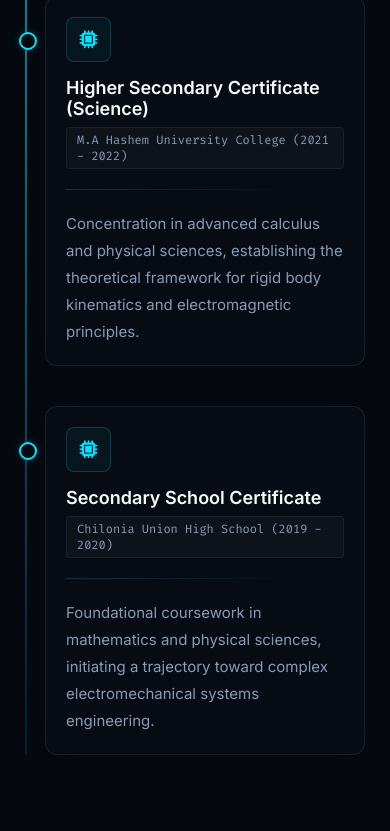
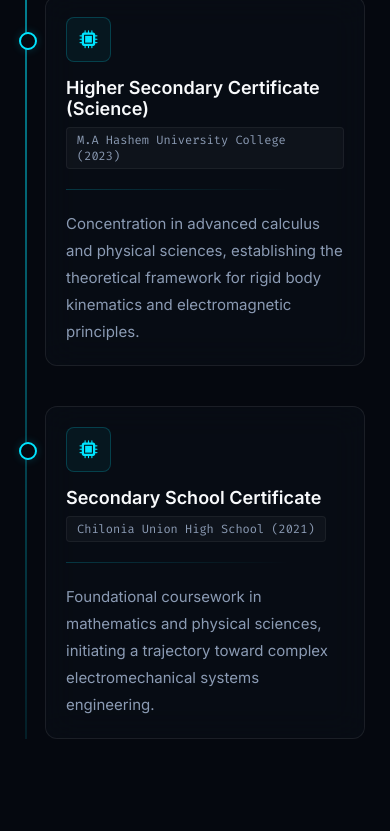
Before and after one commit to nurulislam21/portfolio, a React (Create React App) app: page / in a window 390 px wide. Shown: the part 8540-9371 px from the top of the page. Built offline with nearby package versions, Linux system fonts and the light colour scheme.

Commit message:
System Update

```diff
--- a/public/index.html
+++ b/public/index.html
@@ -2,49 +2,34 @@
 <html lang="en">
   <head>
     <meta charset="utf-8" />
-    <meta name="viewport" content="width=device-width, initial-scale=1, shrink-to-fit=no" />
-    <meta name="theme-color" content="#040608" />
+    <link rel="icon" href="%PUBLIC_URL%/favicon.ico" />
+    <meta name="viewport" content="width=device-width, initial-scale=1" />
 
-    <title>Nurul Islam Noman // Robotics Engineer & Embedded Developer</title>
-    <meta name="title" content="Nurul Islam Noman // Robotics Engineer & Embedded Developer" />
-    <meta name="description" content="Portfolio of Nurul Islam Noman. Engineering Head at Team RoboMore, specializing in UAV flight dynamics, high-speed PCB architecture, and STM32 firmware." />
-    <meta name="keywords" content="Nurul Islam Noman, Robotics Engineer, PCB Design, Altium, STM32, VTOL, UAV, EEE Student, Bangladesh Robotics" />
-    <meta name="author" content="Nurul Islam Noman" />
+    <meta name="theme-color" content="#05080f" />
+
+    <title>Nurul Islam Noman | Robotics & Systems Engineer</title>
+    <meta name="title" content="Nurul Islam Noman | Robotics & Systems Engineer" />
+    <meta name="description" content="Portfolio of Nurul Islam Noman, specializing in autonomous UAVs, VTOL dynamics, and STM32 embedded architecture. Engineering Head at Team RoboMore." />
 
     <meta property="og:type" content="website" />
-    <meta property="og:url" content="https://nurulislam21.github.io/" />
-    <meta property="og:title" content="Nurul Islam Noman // Robotics & Embedded Systems" />
-    <meta property="og:description" content="Architecting the next generation of autonomous aerial systems and precision hardware." />
-    <meta property="og:image" content="%PUBLIC_URL%/og-preview.png" />
+    <meta property="og:url" content="https://nurulislam21.github.io/portfolio/" />
+    <meta property="og:title" content="Nurul Islam Noman | Robotics & Systems Engineer" />
+    <meta property="og:description" content="Portfolio of Nurul Islam Noman, specializing in autonomous UAVs, VTOL dynamics, and STM32 embedded architecture. Engineering Head at Team RoboMore." />
+    <meta property="og:image" content="%PUBLIC_URL%/og-image.jpg" />
 
-    <link rel="icon" href="%PUBLIC_URL%/favicon.ico" />
+    <meta property="twitter:card" content="summary_large_image" />
+    <meta property="twitter:url" content="https://nurulislam21.github.io/portfolio/" />
+    <meta property="twitter:title" content="Nurul Islam Noman | Robotics & Systems Engineer" />
+    <meta property="twitter:description" content="Architecting next-generation autonomous systems and embedded R&D." />
+    <meta property="twitter:image" content="%PUBLIC_URL%/og-image.jpg" />
+
     <link rel="apple-touch-icon" href="%PUBLIC_URL%/logo192.png" />
     <link rel="manifest" href="%PUBLIC_URL%/manifest.json" />
 
-    <link rel="preconnect" href="https://fonts.googleapis.com" />
-    <link rel="preconnect" href="https://fonts.gstatic.com" crossorigin />
-    <link href="https://fonts.googleapis.com/css2?family=Inter:wght@300;400;600;800&family=Fira+Code:wght@400;600&display=swap" rel="stylesheet" />
-    <link rel="stylesheet"
-      href="https://cdnjs.cloudflare.com/ajax/libs/font-awesome/6.4.2/css/all.min.css"
-      integrity="sha512-z3gLpd7yknf1YoNbCzqRKc4qyor8gaKU1qmn+CShxbuBusANI9QpRohGBreCFkKxLhei6S9CQXFEbbKuqLg0DA=="
-      crossorigin="anonymous" referrerpolicy="no-referrer"
-    />
+    <link rel="stylesheet" href="https://cdnjs.cloudflare.com/ajax/libs/font-awesome/6.0.0/css/all.min.css" integrity="sha512-9usAa10IRO0HhonpyAIVpjrylPvoDwiPUiKdWk5t3PyolY1cOd4DSE0Ga+ri4AuTroPR5aQvXU9xC6qOPnzFeg==" crossorigin="anonymous" referrerpolicy="no-referrer" />
   </head>
-
   <body>
-    <noscript>
-      <div style="text-align: center; padding: 50px; background: #000; color: #00ff88; font-family: 'Fira Code', monospace;">
-        [FATAL_ERROR] JavaScript is disabled. Please enable it to initialize the Portfolio Engine.
-      </div>
-    </noscript>
-
+    <noscript>System initialization requires JavaScript.</noscript>
     <div id="root"></div>
-
-    <script>
-      window.addEventListener('load', () => {
-        console.log("%c[SYSTEM_READY] %cPortfolio Engine v0.0.2 initialized.", "color: #00ff88; font-weight: bold", "color: #e2e8f0");
-        console.log("%c[OPERATOR] %cNurul Islam Noman", "color: #00ff88; font-weight: bold", "color: #e2e8f0");
-      });
-    </script>
   </body>
 </html>
--- a/src/component/Blog/Card.js
+++ b/src/component/Blog/Card.js
@@ -26,8 +26,7 @@ const Card = (props) => {
         data-aos-delay={props.aosDelay}
       >
         <div className="img">
-          <img src={props.image} alt={props.title_one} />
-          {/* Moved overlay here so it sits on top of the image properly */}
+          <img src={props.image} alt={props.title_one} loading="lazy" />
           <div className="img-overlay gold-overlay">
             <span>VERIFY_RECORD //</span>
           </div>
--- a/src/component/Portfolio/Card.js
+++ b/src/component/Portfolio/Card.js
@@ -26,7 +26,7 @@ const Card = ({ image, category, totalLike, title, description, aosDelay }) => {
         data-aos-delay={aosDelay}
       >
         <div className="img">
-          <img src={image} alt={title} />
+          <img src={image} alt={title} loading="lazy" />
           <div className="img-overlay">
             <span>INSPECT_MODULE //</span>
           </div>
@@ -41,7 +41,7 @@ const Card = ({ image, category, totalLike, title, description, aosDelay }) => {
           <h2>{title}</h2>
           {/* Replaced button with a sleeker span for the arrow indicator */}
           <span className="arrow-btn" aria-label="View Specs">
-            <i className="fas fa-arrow-right" style={{color: "var(--accent-primary)"}}></i>
+            <i className="fas fa-arrow-right" style={{ color: "var(--accent-primary)" }}></i>
           </span>
         </div>
       </div>
--- a/src/component/Resume/Resume.css
+++ b/src/component/Resume/Resume.css
@@ -19,21 +19,6 @@
   margin-left: 0;
 }
 
-/* --- Premium Hardware Module Card --- */
-.resume-card {
-  position: relative;
-  padding: 30px;
-  margin-bottom: 40px;
-  /* Upgraded to Global Glass Variables */
-  background: var(--bg-card);
-  backdrop-filter: blur(16px);
-  -webkit-backdrop-filter: blur(16px);
-  border: 1px solid var(--border-color);
-  border-radius: 12px; /* Smoother premium corners */
-  transition: var(--transition);
-  z-index: 1;
-}
-
 .resume-timeline::before {
   content: "";
   position: absolute;
@@ -41,8 +26,21 @@
   left: 0;
   width: 2px;
   height: 100%;
-  /* Upgraded to Electric Cyan */
   background: linear-gradient(to bottom, rgba(0, 229, 255, 0.8), rgba(0, 229, 255, 0.1));
+}
+
+/* --- Premium Hardware Module Card --- */
+.resume-card {
+  position: relative;
+  padding: 30px;
+  margin-bottom: 40px;
+  background: var(--bg-card);
+  backdrop-filter: blur(16px);
+  -webkit-backdrop-filter: blur(16px);
+  border: 1px solid var(--border-color);
+  border-radius: 12px;
+  transition: var(--transition);
+  z-index: 1;
 }
 
 /* The Glowing Circuit Node (The Dot) */
@@ -54,7 +52,7 @@
   width: 14px;
   height: 14px;
   border-radius: 50%;
-  background: var(--bg-dark); /* Using global dark bg */
+  background: var(--bg-dark);
   border: 2px solid var(--accent-primary);
   z-index: 2;
   transition: var(--transition);
@@ -65,7 +63,7 @@
 .resume-card:hover {
   border-color: rgba(0, 229, 255, 0.4);
   background: rgba(13, 18, 28, 0.6);
-  transform: translateX(8px); /* Smooth slide out */
+  transform: translateX(8px);
   box-shadow: 0 15px 35px rgba(0, 0, 0, 0.6), inset 0 0 20px rgba(0, 229, 255, 0.05);
 }
 
@@ -90,7 +88,9 @@
   transition: var(--transition);
 }
 
-.resume-card:hover .title h2 { color: var(--accent-primary); }
+.resume-card:hover .title h2 {
+  color: var(--accent-primary);
+}
 
 .resume-card .title span {
   display: inline-block;
@@ -109,7 +109,7 @@
   color: var(--accent-primary);
   width: 45px;
   height: 45px;
-  border-radius: 8px; /* Slightly softer corners */
+  border-radius: 8px;
   display: flex;
   justify-content: center;
   align-items: center;
@@ -148,21 +148,10 @@
   transition: var(--transition);
 }
 
-.resume-card:hover p { color: #f8fafc; }
-
-/* --- Responsive Layout --- */
-@media (max-width: 992px) {
-  .Resume .content-section { flex-direction: column; gap: 0; }
-  .Resume .left { width: 100%; margin-bottom: 50px; }
+.resume-card:hover p {
+  color: #f8fafc;
 }
 
-@media (max-width: 768px) {
-  .resume-timeline { padding-left: 20px; }
-  .resume-card { padding: 20px; }
-  .resume-card::before { left: -27px; }
-  .resume-card .title_content { flex-direction: column-reverse; gap: 15px; }
-  .resume-card .title h2 { font-size: 18px; }
-}
 /* --- Pro Tag Styling for Resume Cards --- */
 .resume-tags {
   display: flex;
@@ -190,3 +179,17 @@
   color: #fff;
   transform: translateY(-2px);
 }
+
+/* --- Responsive Layout --- */
+@media (max-width: 992px) {
+  .Resume .content-section { flex-direction: column; gap: 0; }
+  .Resume .left { width: 100%; margin-bottom: 50px; }
+}
+
+@media (max-width: 768px) {
+  .resume-timeline { padding-left: 20px; }
+  .resume-card { padding: 20px; }
+  .resume-card::before { left: -27px; }
+  .resume-card .title_content { flex-direction: column-reverse; gap: 15px; }
+  .resume-card .title h2 { font-size: 18px; }
+}
--- a/src/component/Resume/Resume.js
+++ b/src/component/Resume/Resume.js
@@ -12,7 +12,7 @@ const Resume = () => {
           year={val.year}
           rate={<i className={iconClass}></i>}
           desc={val.desc}
-          skills={val.skills} // <-- PASSING THE SKILLS HERE
+          skills={val.skills}
         />
       </div>
     ));
--- a/src/component/Resume/ResumeApi.js
+++ b/src/component/Resume/ResumeApi.js
@@ -10,14 +10,14 @@ const ResumeApi = [
   {
     id: 2,
     category: "education",
-    year: "M.A Hashem University College (2021 - 2022)",
+    year: "M.A Hashem University College (2023)",
     title: "Higher Secondary Certificate (Science)",
     desc: "Concentration in advanced calculus and physical sciences, establishing the theoretical framework for rigid body kinematics and electromagnetic principles.",
   },
   {
     id: 3,
     category: "education",
-    year: "Chilonia Union High School (2019 - 2020)",
+    year: "Chilonia Union High School (2021)",
     title: "Secondary School Certificate",
     desc: "Foundational coursework in mathematics and physical sciences, initiating a trajectory toward complex electromechanical systems engineering.",
   },
@@ -28,8 +28,8 @@ const ResumeApi = [
     category: "experience",
     year: "Co-Founder & Engineering Head (Aug 2024 - Present)",
     title: "Team RoboMore",
-    desc: "Directing a cross-functional engineering team in the R&D of autonomous UAVs and ground robotics. Architecting VTOL flight dynamics, overseeing high-speed Altium PCB routing, and ensuring strict compliance with international competition constraints.",
-    skills: ["Systems Architecture", "Altium", "Flight Dynamics"]
+    desc: "Directing a cross-functional engineering team in the R&D of autonomous UAVs and ground robotics. Architecting VTOL flight dynamics, overseeing high-speed Altium PCB routing, and ensuring strict compliance with international competition constraints (WRO).",
+    skills: ["Systems Architecture", "Altium Designer", "Flight Dynamics"]
   },
   {
     id: 5,
```
